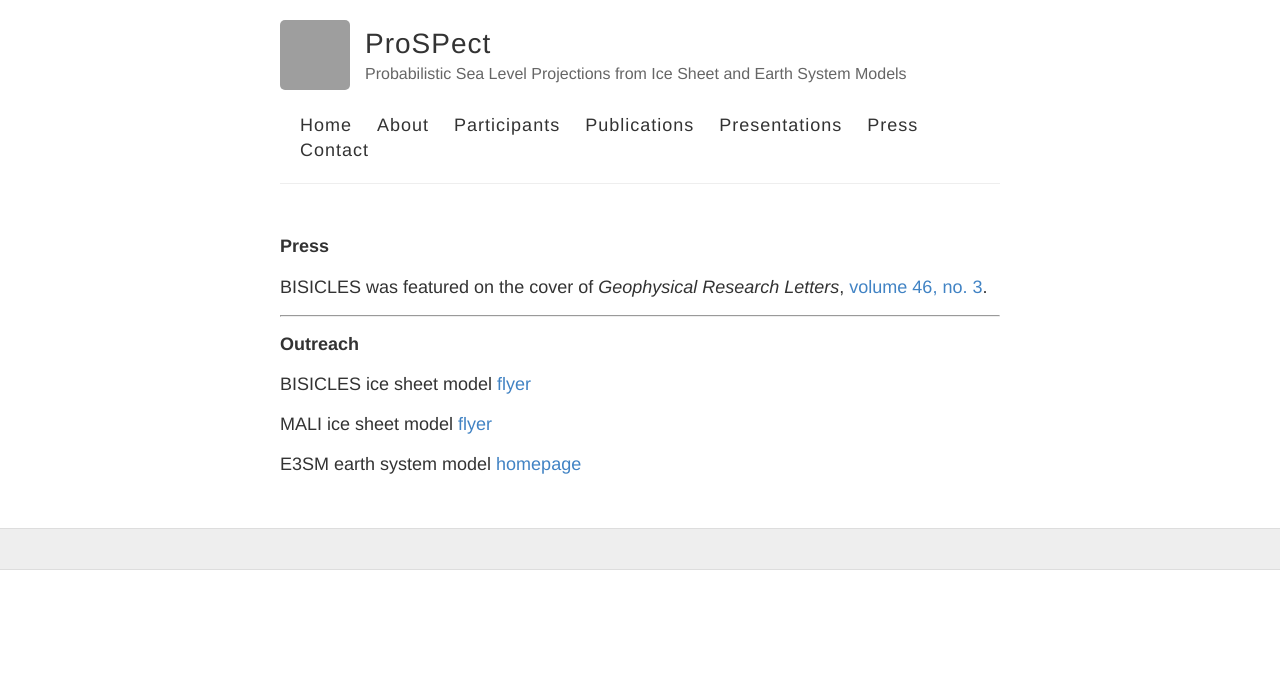
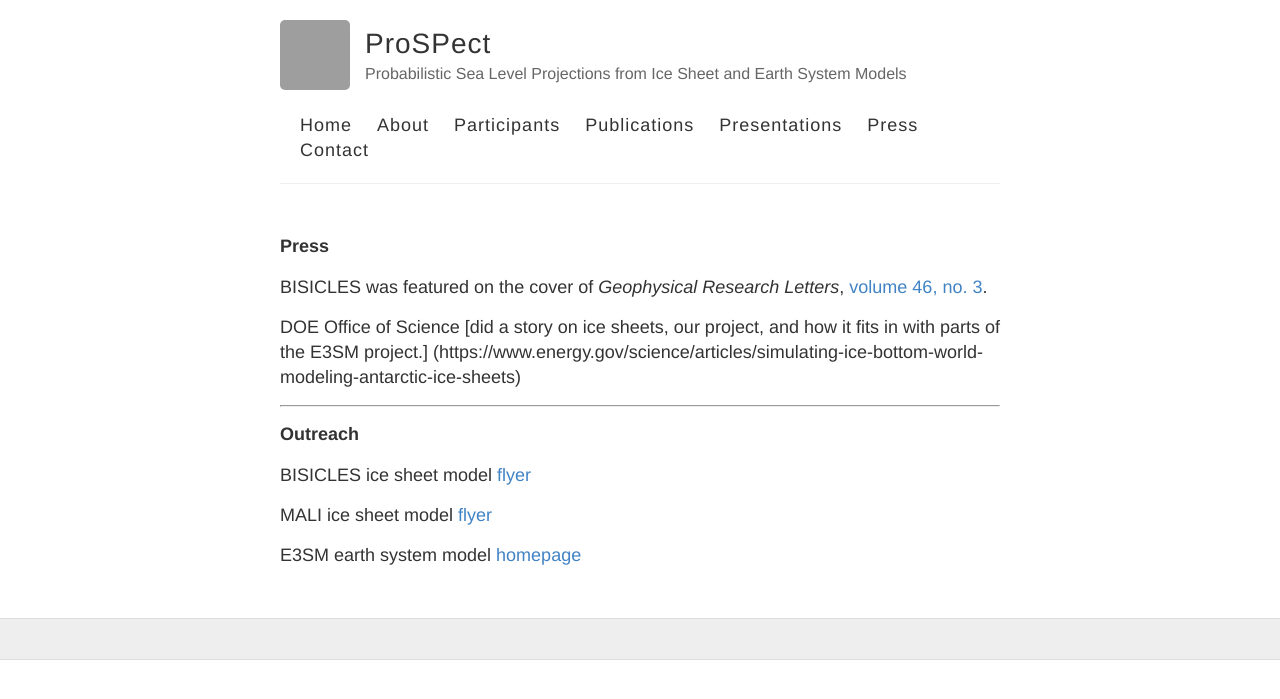
Before and after one commit to SLE-E3SM/SLE-E3SM.github.io, a Jekyll site: the page built from press.md, in a window 1280 px wide. Shown: the top 699 px of the page. Built offline with Jekyll 4.4.1, drawn with Linux system fonts in a browser that asks for light colours; grey boxes are pictures that could not be loaded.

Commit message:
Update press.md

```diff
--- a/press.md
+++ b/press.md
@@ -9,6 +9,9 @@ permalink: /press/
 
 BISICLES was featured on the cover of *Geophysical Research Letters*, [volume 46, no. 3](https://agupubs.onlinelibrary.wiley.com/doi/pdf/10.1002/grl.57643).
 
+DOE Office of Science [did a story on ice sheets, our project, and how it fits in with parts of the E3SM project.] (https://www.energy.gov/science/articles/simulating-ice-bottom-world-modeling-antarctic-ice-sheets)
+
+
 ___
 **Outreach**
 
```
